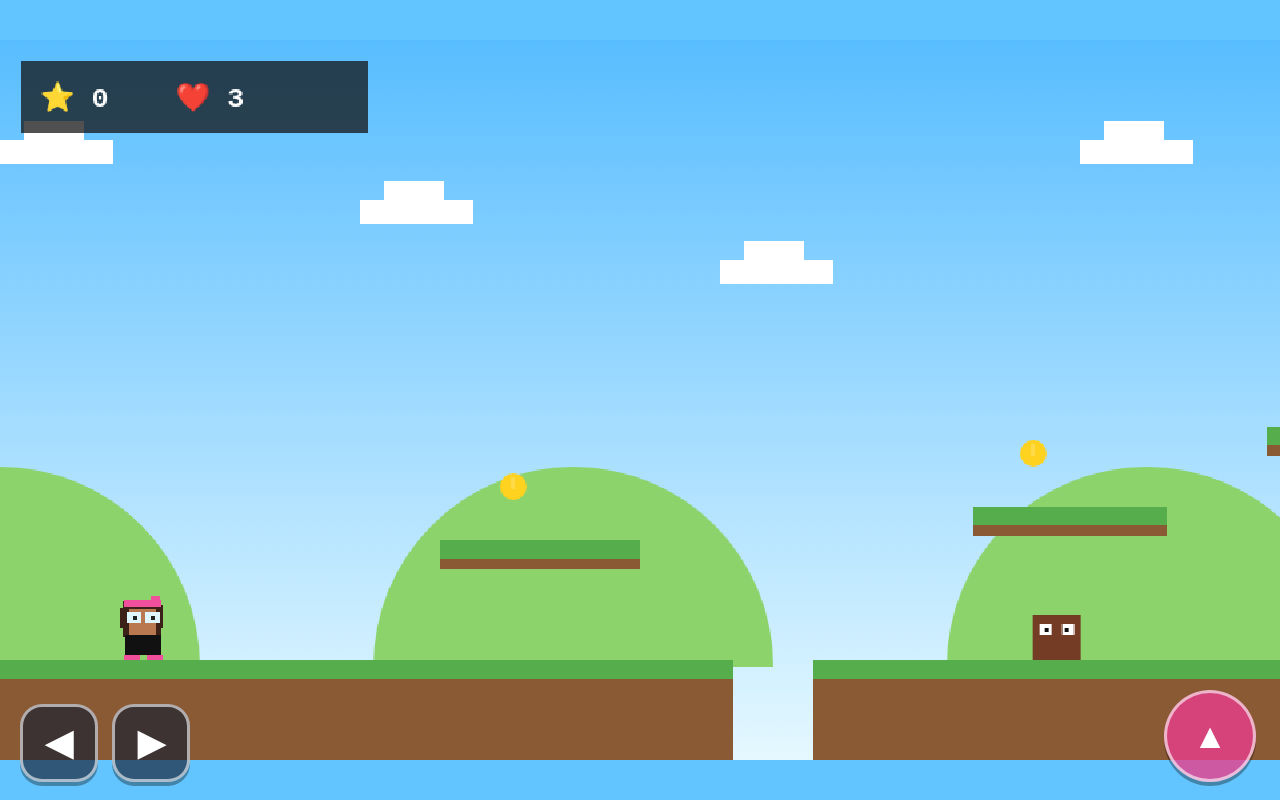
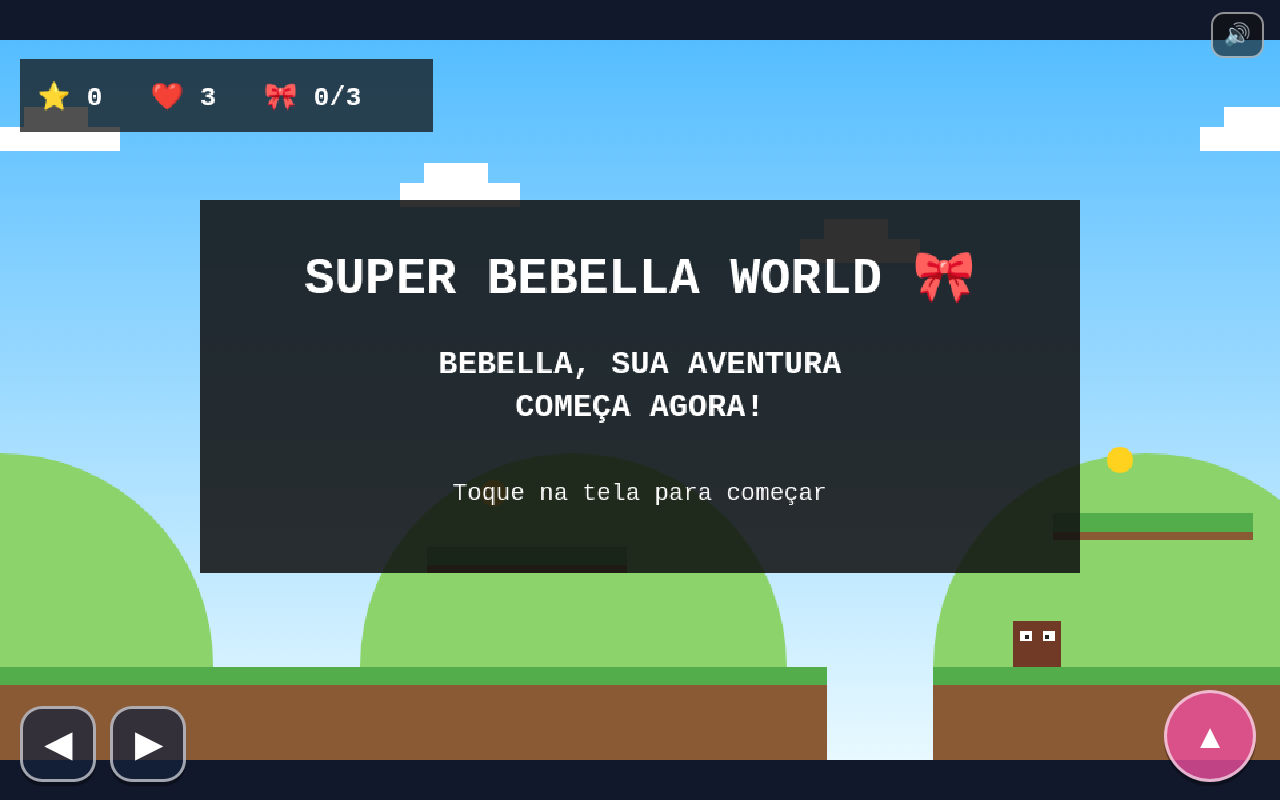
Before and after one commit to brunodemario-max/super-bebella-world, a plain HTML site: page index.html in a window 1280 px wide. Drawn offline with Linux system fonts and the light colour scheme.

Commit message:
Add files via upload

```diff
--- a/index.html
+++ b/index.html
@@ -1,140 +1,92 @@
 <!doctype html>
-<html lang="pt-BR">
-<head>
-<meta charset="utf-8">
-<meta name="viewport" content="width=device-width,initial-scale=1,maximum-scale=1,user-scalable=no,viewport-fit=cover">
-<meta name="theme-color" content="#111827">
-<title>Super Bebella World</title>
+<html lang="pt-BR"><head>
+<meta charset="utf-8"><meta name="viewport" content="width=device-width,initial-scale=1,maximum-scale=1,user-scalable=no,viewport-fit=cover">
+<meta name="theme-color" content="#12182b"><title>Super Bebella World V2</title>
 <style>
-*{box-sizing:border-box;-webkit-tap-highlight-color:transparent}
-html,body{margin:0;width:100%;height:100%;overflow:hidden;background:#111827;font-family:monospace;touch-action:none}
-#wrap{position:fixed;inset:0;display:flex;align-items:center;justify-content:center;background:#111827}
-canvas{display:block;width:100%;height:100%;object-fit:contain;image-rendering:pixelated;background:#63c5ff}
-#rotate{display:none;position:fixed;inset:0;z-index:30;background:#111827;color:white;align-items:center;justify-content:center;text-align:center;padding:35px;font-size:22px;font-weight:bold}
-#rotate span{font-size:54px;display:block;margin-bottom:18px}
-.controls{position:fixed;inset:0;z-index:20;pointer-events:none}
-.btn{pointer-events:auto;position:absolute;bottom:max(18px,env(safe-area-inset-bottom));width:78px;height:78px;border:3px solid #ffffff99;border-radius:22px;background:#172033aa;color:#fff;font-size:35px;font-weight:900;box-shadow:0 4px 0 #0005;user-select:none}
-#left{left:max(20px,env(safe-area-inset-left))}
-#right{left:max(112px,calc(env(safe-area-inset-left) + 92px))}
-#jump{right:max(24px,env(safe-area-inset-right));width:92px;height:92px;border-radius:50%;background:#e83e8ccc}
-@media (orientation:portrait){#rotate{display:flex}.controls{display:none}}
-</style>
-</head>
-<body>
-<div id="wrap"><canvas id="game" width="960" height="540"></canvas></div>
-<div id="rotate"><div><span>📱↻</span>Vire o celular para jogar<br><small>Super Bebella World 🎀</small></div></div>
-<div class="controls"><button class="btn" id="left">◀</button><button class="btn" id="right">▶</button><button class="btn" id="jump">▲</button></div>
+*{box-sizing:border-box;-webkit-tap-highlight-color:transparent}html,body{margin:0;width:100%;height:100%;overflow:hidden;background:#12182b;font-family:monospace;touch-action:none}
+canvas{display:block;width:100%;height:100%;object-fit:contain;image-rendering:pixelated}
+#rotate{display:none;position:fixed;inset:0;z-index:50;background:#12182b;color:#fff;align-items:center;justify-content:center;text-align:center;font-size:22px;font-weight:bold;padding:30px}
+#rotate b{font-size:55px;display:block}.controls{position:fixed;inset:0;z-index:20;pointer-events:none}
+.btn{pointer-events:auto;position:absolute;bottom:max(18px,env(safe-area-inset-bottom));width:76px;height:76px;border:3px solid #fff9;border-radius:22px;background:#15213dbb;color:#fff;font-size:34px;font-weight:bold;box-shadow:0 4px 0 #0005}
+#L{left:max(20px,env(safe-area-inset-left))}#R{left:max(110px,calc(env(safe-area-inset-left) + 90px))}
+#J{right:max(24px,env(safe-area-inset-right));width:92px;height:92px;border-radius:50%;background:#ed4f9ecc}
+#sound{position:fixed;z-index:25;right:max(16px,env(safe-area-inset-right));top:max(12px,env(safe-area-inset-top));border:2px solid #fff8;border-radius:13px;background:#1119;color:#fff;font-size:22px;padding:8px 11px}
+@media(orientation:portrait){#rotate{display:flex}.controls,#sound{display:none}}
+</style></head><body>
+<canvas id="g" width="960" height="540"></canvas>
+<div id="rotate"><div><b>📱↻</b>Vire o celular para jogar<br>SUPER BEBELLA WORLD 🎀</div></div>
+<button id="sound">🔊</button><div class="controls"><button class="btn" id="L">◀</button><button class="btn" id="R">▶</button><button class="btn" id="J">▲</button></div>
 <script>
-const c=document.getElementById('game'),ctx=c.getContext('2d');
-ctx.imageSmoothingEnabled=false;
-const W=960,H=540,WORLD=3300;
-let keys={L:false,R:false,J:false},score=0,lives=3,cam=0,state='play',inv=90;
-const start={x:90,y:380};
-let p={x:start.x,y:start.y,w:32,h:46,vx:0,vy:0,on:false};
-
-const platforms=[
-[-100,465,650,90],[610,465,430,90],[1100,465,560,90],[1720,465,680,90],[2470,465,900,90],
-[330,375,150,22],[730,350,145,22],[950,290,125,22],[1260,365,160,22],[1510,305,125,22],
-[1840,370,160,22],[2100,310,145,22],[2570,365,160,22],[2820,300,140,22]
-];
-const coinPos=[[385,335],[775,310],[995,250],[1320,325],[1550,265],[1900,330],[2150,270],[2630,325],[2870,260]];
-let coins,enemies;
-function newObjects(){
- coins=coinPos.map(a=>({x:a[0],y:a[1],got:false}));
- enemies=[
- {x:680,y:431,min:640,max:900,d:1,dead:false},
- {x:1190,y:431,min:1140,max:1500,d:-1,dead:false},
- {x:1800,y:431,min:1760,max:2150,d:1,dead:false},
- {x:2520,y:431,min:2500,max:2850,d:-1,dead:false}
- ];
-}
-newObjects();
-
-function rect(a,b){return a.x<b.x+b.w&&a.x+a.w>b.x&&a.y<b.y+b.h&&a.y+a.h>b.y}
-function respawn(){p.x=start.x;p.y=start.y;p.vx=0;p.vy=0;cam=0;inv=100}
-function lose(){if(inv>0||state!=='play')return;lives--;if(lives<=0){lives=0;state='over';return}respawn()}
-function restart(){score=0;lives=3;state='play';newObjects();respawn()}
-
-function setButton(id,k){
- const b=document.getElementById(id);
- const down=e=>{e.preventDefault();keys[k]=true;b.setPointerCapture?.(e.pointerId)};
- const up=e=>{e.preventDefault();keys[k]=false};
- b.addEventListener('pointerdown',down);b.addEventListener('pointerup',up);
- b.addEventListener('pointercancel',up);b.addEventListener('pointerleave',up);
-}
-setButton('left','L');setButton('right','R');setButton('jump','J');
-addEventListener('keydown',e=>{
- if(['ArrowLeft','a','A'].includes(e.key))keys.L=true;
- if(['ArrowRight','d','D'].includes(e.key))keys.R=true;
- if(['ArrowUp','w','W',' '].includes(e.key))keys.J=true;
- if((state==='over'||state==='win')&&e.key==='Enter')restart();
-});
-addEventListener('keyup',e=>{
- if(['ArrowLeft','a','A'].includes(e.key))keys.L=false;
- if(['ArrowRight','d','D'].includes(e.key))keys.R=false;
- if(['ArrowUp','w','W',' '].includes(e.key))keys.J=false;
-});
-c.addEventListener('pointerdown',()=>{if(state!=='play')restart()});
-
+const C=document.getElementById('g'),X=C.getContext('2d');X.imageSmoothingEnabled=false;
+const W=960,H=540,WORLD=7200;let k={L:0,R:0,J:0},score=0,lives=3,cam=0,state='intro',inv=90,checkpoint=90,soundOn=true,audio=null,musicTimer=null;
+let p={x:90,y:400,w:30,h:48,vx:0,vy:0,on:0,face:1,step:0};
+const plats=[[-100,470,720,90],[700,470,650,90],[1430,470,500,90],[2020,470,800,90],[2910,470,540,90],[3540,470,850,90],[4480,470,600,90],[5180,470,760,90],[6040,470,1250,90],
+[320,380,150,20],[790,355,150,20],[1040,300,120,20],[1500,370,170,20],[1760,305,120,20],[2150,365,150,20],[2440,300,130,20],[3020,360,160,20],[3300,295,130,20],[3660,370,170,20],[3990,310,130,20],[4580,355,160,20],[4900,285,130,20],[5300,365,170,20],[5630,305,140,20],[6160,360,170,20],[6510,290,140,20]];
+const coinP=[[370,340],[840,315],[1080,260],[1550,330],[1800,265],[2200,325],[2480,260],[3070,320],[3340,255],[3710,330],[4030,270],[4630,315],[4940,245],[5350,325],[5680,265],[6210,320],[6550,250],[6800,425]];
+let coins=[],enemies=[],stars=[];
+function objects(){coins=coinP.map(a=>({x:a[0],y:a[1],got:0}));stars=[{x:2740,y:420,got:0},{x:4350,y:420,got:0},{x:5900,y:420,got:0}];enemies=[
+{x:760,y:436,min:720,max:1000,d:1,dead:0},{x:1200,y:436,min:1100,max:1320,d:-1,dead:0},{x:2070,y:436,min:2050,max:2400,d:1,dead:0},{x:3000,y:436,min:2960,max:3300,d:-1,dead:0},{x:3600,y:436,min:3580,max:4000,d:1,dead:0},{x:4550,y:436,min:4520,max:4850,d:-1,dead:0},{x:5250,y:436,min:5220,max:5600,d:1,dead:0},{x:6120,y:436,min:6080,max:6500,d:-1,dead:0}]}
+objects();
+function A(){if(!audio)audio=new (window.AudioContext||window.webkitAudioContext)();if(audio.state==='suspended')audio.resume()}
+function tone(f,d=.08,v=.04,type='square'){if(!soundOn)return;A();let o=audio.createOscillator(),q=audio.createGain();o.type=type;o.frequency.value=f;q.gain.value=v;o.connect(q);q.connect(audio.destination);o.start();q.gain.exponentialRampToValueAtTime(.001,audio.currentTime+d);o.stop(audio.currentTime+d)}
+function music(){if(musicTimer)return;let notes=[262,330,392,523,392,330,294,349,440,587,440,349],i=0;musicTimer=setInterval(()=>{if(soundOn&&state==='play')tone(notes[i++%notes.length],.14,.018,'square')},180)}
+function startAudio(){A();music()}
+document.getElementById('sound').onclick=e=>{e.stopPropagation();soundOn=!soundOn;document.getElementById('sound').textContent=soundOn?'🔊':'🔇';if(soundOn)startAudio()};
+function btn(id,n){let b=document.getElementById(id);b.onpointerdown=e=>{e.preventDefault();startAudio();k[n]=1;b.setPointerCapture?.(e.pointerId)};b.onpointerup=b.onpointercancel=e=>{e.preventDefault();k[n]=0}}btn('L','L');btn('R','R');btn('J','J');
+onkeydown=e=>{if(e.key==='ArrowLeft')k.L=1;if(e.key==='ArrowRight')k.R=1;if(e.key==='ArrowUp'||e.key===' ')k.J=1};onkeyup=e=>{if(e.key==='ArrowLeft')k.L=0;if(e.key==='ArrowRight')k.R=0;if(e.key==='ArrowUp'||e.key===' ')k.J=0};
+C.onpointerdown=()=>{startAudio();if(state==='intro')state='play';else if(state==='over'||state==='win')restart()};
+function hit(a,b){return a.x<b.x+b.w&&a.x+a.w>b.x&&a.y<b.y+b.h&&a.y+a.h>b.y}
+function spawn(){p.x=checkpoint;p.y=400;p.vx=p.vy=0;inv=100}
+function lose(){if(inv||state!=='play')return;lives--;tone(110,.3,.06,'sawtooth');if(lives<=0){lives=0;state='over'}else spawn()}
+function restart(){score=0;lives=3;cam=0;checkpoint=90;objects();spawn();state='play'}
 function update(){
- if(state!=='play')return;
- if(inv>0)inv--;
- p.vx+=(keys.R?0.8:0)-(keys.L?0.8:0); p.vx*=0.82; p.vx=Math.max(-6.2,Math.min(6.2,p.vx));
- if(keys.J&&p.on){p.vy=-13;p.on=false}
- p.vy=Math.min(15,p.vy+0.65);
- let oldY=p.y;
- p.x+=p.vx;p.x=Math.max(0,Math.min(WORLD-p.w,p.x));
- p.y+=p.vy;p.on=false;
- for(const q of platforms){
-  const b={x:q[0],y:q[1],w:q[2],h:q[3]};
-  if(rect(p,b)&&oldY+p.h<=b.y+8&&p.vy>=0){p.y=b.y-p.h;p.vy=0;p.on=true}
- }
- if(p.y>H+100){lose();return}
- for(const o of coins)if(!o.got&&Math.hypot(p.x+p.w/2-o.x,p.y+p.h/2-o.y)<34){o.got=true;score+=100}
- for(const e of enemies){
-  if(e.dead)continue;
-  e.x+=e.d*1.15;if(e.x<=e.min){e.x=e.min;e.d=1}if(e.x>=e.max){e.x=e.max;e.d=-1}
-  const b={x:e.x,y:e.y,w:36,h:34};
-  if(rect(p,b)){
-   if(p.vy>1.5&&oldY+p.h<=e.y+12){e.dead=true;p.vy=-8;score+=250}
-   else {lose();return}
-  }
- }
- if(p.x>3150){state='win';score+=1000}
- cam=Math.max(0,Math.min(WORLD-W,p.x-330));
-}
-
-function bella(px,py){
- ctx.save();ctx.translate(Math.round(px-cam),Math.round(py));
- if(p.vx<-.15){ctx.translate(p.w,0);ctx.scale(-1,1)}
- ctx.fillStyle='#3b2118';ctx.fillRect(2,2,29,27);ctx.fillRect(0,7,5,15);ctx.fillRect(27,5,5,17);
- ctx.fillStyle='#b97850';ctx.fillRect(7,8,20,19);
- ctx.fillStyle='#ef4f9b';ctx.fillRect(3,1,28,5);ctx.fillRect(23,-2,7,7);
- ctx.fillStyle='#dff5ff';ctx.fillRect(5,10,11,8);ctx.fillRect(19,10,11,8);
- ctx.fillStyle='#222';ctx.fillRect(10,13,3,3);ctx.fillRect(23,13,3,3);
- ctx.fillStyle='#111';ctx.fillRect(4,27,27,15);ctx.fillStyle='#ef4f9b';ctx.fillRect(3,42,12,4);ctx.fillRect(20,42,12,4);
- ctx.restore();
-}
-function cloud(x,y){ctx.fillStyle='#fff';ctx.fillRect(x,y,85,18);ctx.fillRect(x+18,y-14,45,18)}
+if(state!=='play')return;if(inv)inv--;
+p.vx+=(k.R?0.8:0)-(k.L?0.8:0);p.vx*=.82;p.vx=Math.max(-6.4,Math.min(6.4,p.vx));if(Math.abs(p.vx)>.3)p.face=p.vx>0?1:-1;
+if(k.J&&p.on){p.vy=-13;p.on=0;tone(420,.1,.035)}p.vy=Math.min(15,p.vy+.65);let oy=p.y;p.x+=p.vx;p.x=Math.max(0,Math.min(WORLD-30,p.x));p.y+=p.vy;p.on=0;p.step+=Math.abs(p.vx)*.08;
+for(const q of plats){let b={x:q[0],y:q[1],w:q[2],h:q[3]};if(hit(p,b)&&oy+p.h<=b.y+8&&p.vy>=0){p.y=b.y-p.h;p.vy=0;p.on=1}}
+if(p.y>620){lose();return}
+for(const o of coins)if(!o.got&&Math.hypot(p.x+15-o.x,p.y+24-o.y)<32){o.got=1;score+=100;tone(880,.07,.035)}
+for(const s of stars)if(!s.got&&Math.hypot(p.x+15-s.x,p.y+24-s.y)<35){s.got=1;score+=500;lives=Math.min(5,lives+1);tone(1047,.18,.05)}
+for(const e of enemies){if(e.dead)continue;e.x+=e.d*1.15;if(e.x<e.min||e.x>e.max)e.d*=-1;let b={x:e.x,y:e.y,w:36,h:34};if(hit(p,b)){if(p.vy>2&&oy+p.h<=e.y+12){e.dead=1;p.vy=-8;score+=250;tone(180,.1,.05)}else{lose();return}}}
+if(p.x>2300&&checkpoint<2300){checkpoint=2300;tone(660,.2,.04)}if(p.x>4500&&checkpoint<4500){checkpoint=4500;tone(660,.2,.04)}
+if(p.x>7000){state='win';score+=1500;tone(523,.15,.05);setTimeout(()=>tone(659,.15,.05),150);setTimeout(()=>tone(784,.35,.05),300)}
+cam=Math.max(0,Math.min(WORLD-W,p.x-330))}
+function girl(px,py){
+X.save();X.translate(Math.round(px-cam),Math.round(py));if(p.face<0){X.translate(30,0);X.scale(-1,1)}
+let walk=p.on&&Math.abs(p.vx)>.4?Math.sin(p.step)*2:0;
+// cabelo cacheado
+X.fillStyle='#2d1a18';[[2,3],[8,0],[15,1],[22,3],[0,10],[25,10],[1,18],[24,18]].forEach(a=>X.fillRect(a[0],a[1],8,9));
+X.fillStyle='#b97850';X.fillRect(7,8,18,20);
+// tiara e laço
+X.fillStyle='#f04f9e';X.fillRect(4,4,24,4);X.fillRect(22,0,6,7);X.fillRect(27,2,5,5);
+// óculos claros
+X.fillStyle='#e7f7ff';X.fillRect(5,11,10,7);X.fillRect(18,11,10,7);X.fillStyle='#9ad5e8';X.fillRect(14,13,5,2);
+X.fillStyle='#24212a';X.fillRect(9,13,2,2);X.fillRect(22,13,2,2);X.fillStyle='#8f4d3d';X.fillRect(14,21,5,2);
+// camiseta preta e detalhe rosa
+X.fillStyle='#151515';X.fillRect(5,28,21,13);X.fillStyle='#f04f9e';X.fillRect(13,31,5,5);
+// braços/pernas
+X.fillStyle='#b97850';X.fillRect(2,29,4,11);X.fillRect(26,29,4,11);X.fillRect(8,41+walk,6,5);X.fillRect(18,41-walk,6,5);
+X.fillStyle='#f04f9e';X.fillRect(6,45+walk,9,3);X.fillRect(17,45-walk,9,3);X.restore()}
+function cloud(a,b){X.fillStyle='#fff';X.fillRect(a,b,90,18);X.fillRect(a+18,b-15,48,18)}
+function star(x,y){X.save();X.translate(x-cam,y);X.fillStyle='#fff06a';X.font='bold 28px serif';X.fillText('★',-14,10);X.restore()}
 function draw(){
- const g=ctx.createLinearGradient(0,0,0,H);g.addColorStop(0,'#58bdff');g.addColorStop(1,'#e5f8ff');ctx.fillStyle=g;ctx.fillRect(0,0,W,H);
- for(let i=0;i<14;i++)cloud(i*270-(cam*.18)%270,75+(i%3)*45);
- ctx.fillStyle='#8dd36c';for(let i=0;i<10;i++){let xx=i*430-cam*.45;ctx.beginPath();ctx.arc(xx,470,150,Math.PI,0);ctx.fill()}
- for(const q of platforms){ctx.fillStyle='#55ad4b';ctx.fillRect(q[0]-cam,q[1],q[2],14);ctx.fillStyle='#8a5a35';ctx.fillRect(q[0]-cam,q[1]+14,q[2],q[3]-14)}
- for(const o of coins)if(!o.got){ctx.fillStyle='#ffd21f';ctx.beginPath();ctx.arc(o.x-cam,o.y,10,0,Math.PI*2);ctx.fill();ctx.fillStyle='#fff3';ctx.fillRect(o.x-cam-2,o.y-7,3,9)}
- for(const e of enemies)if(!e.dead){ctx.fillStyle='#743b25';ctx.fillRect(e.x-cam,e.y,36,34);ctx.fillStyle='#fff';ctx.fillRect(e.x-cam+5,e.y+7,9,8);ctx.fillRect(e.x-cam+22,e.y+7,9,8);ctx.fillStyle='#111';ctx.fillRect(e.x-cam+9,e.y+10,3,3);ctx.fillRect(e.x-cam+24,e.y+10,3,3)}
- ctx.fillStyle='#f7b733';ctx.fillRect(3165-cam,255,12,210);ctx.fillStyle='#ef4f9b';ctx.fillRect(3177-cam,265,100,52);ctx.fillStyle='#fff';ctx.font='bold 16px monospace';ctx.fillText('BEBELLA!',3184-cam,297);
- if(inv===0||Math.floor(inv/6)%2===0)bella(p.x,p.y);
- ctx.fillStyle='#111b';ctx.fillRect(16,16,260,54);ctx.fillStyle='#fff';ctx.font='bold 21px monospace';ctx.fillText('⭐ '+score+'    ❤️ '+lives,30,50);
- ctx.textAlign='center';
- if(state==='over'||state==='win'){
-  ctx.fillStyle='#111d';ctx.fillRect(190,145,580,230);ctx.fillStyle='#fff';
-  ctx.font='bold 42px monospace';ctx.fillText(state==='win'?'BEBELLA VENCEU! 🎀':'FIM DE JOGO',480,225);
-  ctx.font='22px monospace';ctx.fillText(state==='win'?'Pontuação: '+score:'Tente outra vez!',480,275);
-  ctx.font='18px monospace';ctx.fillText('Toque na tela para jogar novamente',480,325);
- }
- ctx.textAlign='left';
-}
+let g=X.createLinearGradient(0,0,0,H);g.addColorStop(0,'#55bdff');g.addColorStop(1,'#e8f9ff');X.fillStyle=g;X.fillRect(0,0,W,H);
+for(let i=0;i<16;i++)cloud(i*300-(cam*.16)%300,65+(i%3)*42);
+X.fillStyle='#8bd36a';for(let i=0;i<10;i++){let a=i*430-cam*.4;X.beginPath();X.arc(a,470,160,Math.PI,0);X.fill()}
+for(const q of plats){X.fillStyle='#54ad4b';X.fillRect(q[0]-cam,q[1],q[2],14);X.fillStyle='#8a5a35';X.fillRect(q[0]-cam,q[1]+14,q[2],q[3]-14)}
+for(const o of coins)if(!o.got){X.fillStyle='#ffd21f';X.beginPath();X.arc(o.x-cam,o.y,10,0,7);X.fill()}
+for(const s of stars)if(!s.got)star(s.x,s.y);
+for(const e of enemies)if(!e.dead){X.fillStyle='#713a27';X.fillRect(e.x-cam,e.y,36,34);X.fillStyle='#fff';X.fillRect(e.x-cam+5,e.y+7,9,8);X.fillRect(e.x-cam+22,e.y+7,9,8);X.fillStyle='#222';X.fillRect(e.x-cam+9,e.y+10,3,3);X.fillRect(e.x-cam+24,e.y+10,3,3)}
+// checkpoints
+for(const cp of [2300,4500]){X.fillStyle='#eee';X.fillRect(cp-cam,390,6,80);X.fillStyle='#f04f9e';X.fillRect(cp+6-cam,395,55,28)}
+// chegada + cachorro
+X.fillStyle='#f7b733';X.fillRect(7030-cam,260,10,210);X.fillStyle='#f04f9e';X.fillRect(7040-cam,270,95,48);X.fillStyle='#fff';X.font='bold 15px monospace';X.fillText('BEBELLA!',7048-cam,299);
+X.fillStyle='#eee';X.fillRect(6960-cam,428,34,30);X.fillStyle='#333';X.fillRect(6962-cam,423,10,12);X.fillRect(6982-cam,423,10,12);X.fillStyle='#111';X.fillRect(6974-cam,440,5,4);
+if(!inv||Math.floor(inv/6)%2===0)girl(p.x,p.y);
+X.fillStyle='#111b';X.fillRect(15,14,310,55);X.fillStyle='#fff';X.font='bold 20px monospace';X.fillText('⭐ '+score+'   ❤️ '+lives+'   🎀 '+stars.filter(s=>s.got).length+'/3',28,49);
+X.textAlign='center';
+if(state==='intro'){X.fillStyle='#111d';X.fillRect(150,120,660,280);X.fillStyle='#fff';X.font='bold 38px monospace';X.fillText('SUPER BEBELLA WORLD 🎀',480,190);X.font='bold 24px monospace';X.fillText('BEBELLA, SUA AVENTURA',480,250);X.fillText('COMEÇA AGORA!',480,282);X.font='18px monospace';X.fillText('Toque na tela para começar',480,345)}
+if(state==='over'||state==='win'){X.fillStyle='#111d';X.fillRect(170,140,620,235);X.fillStyle='#fff';X.font='bold 40px monospace';X.fillText(state==='win'?'BEBELLA CONSEGUIU! 🎀🐶':'FIM DE JOGO',480,220);X.font='21px monospace';X.fillText(state==='win'?'Você encontrou seu amiguinho!':'Vamos tentar novamente?',480,270);X.fillText('Pontuação: '+score,480,310);X.font='17px monospace';X.fillText('Toque para jogar novamente',480,345)}
+X.textAlign='left'}
 (function loop(){update();draw();requestAnimationFrame(loop)})();
-</script>
-</body></html>
+</script></body></html>
```
